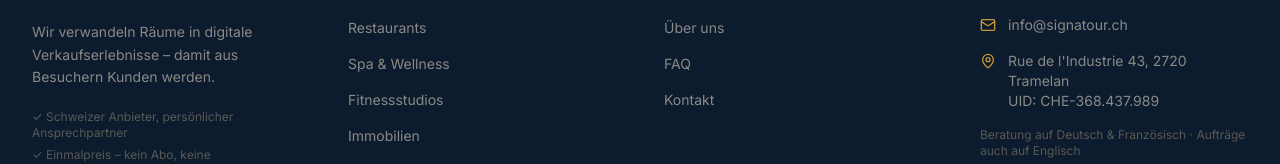
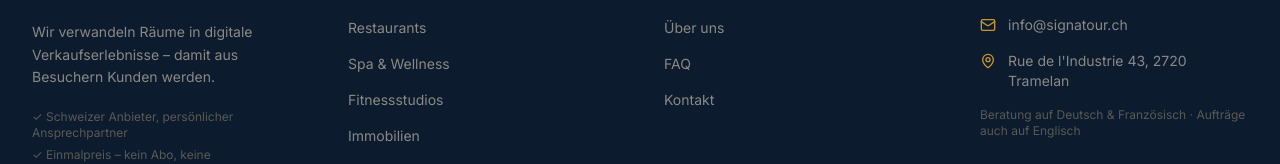
Before and after one commit to cmniggli-cpu/signatour, a Next.js app: page / in a window 1280 px wide. Shown: the part 10804-10968 px from the top of the page. Built offline with nearby package versions, Linux system fonts and the light colour scheme.

Commit message:
Footer: UID wieder entfernt (bleibt nur im Impressum)
Co-Authored-By: Claude Opus 4.8 <noreply@anthropic.com>

```diff
--- a/components/layout/Footer.tsx
+++ b/components/layout/Footer.tsx
@@ -1,6 +1,6 @@
 import Link from 'next/link'
 import { Mail, Phone, MapPin } from 'lucide-react'
-import { CONTACT_EMAIL, CONTACT_PHONE, CONTACT_ADDRESS, CONTACT_UID } from '@/lib/constants'
+import { CONTACT_EMAIL, CONTACT_PHONE, CONTACT_ADDRESS } from '@/lib/constants'
 
 export default function Footer() {
   return (
@@ -74,7 +74,7 @@ export default function Footer() {
               </li>
               <li className="flex items-start gap-3 text-sm text-primary-400">
                 <MapPin className="w-4 h-4 mt-0.5 text-accent-500 shrink-0" />
-                <span>{CONTACT_ADDRESS}<br />UID: {CONTACT_UID}</span>
+                <span>{CONTACT_ADDRESS}</span>
               </li>
               <li className="text-xs text-primary-500">Beratung auf Deutsch & Französisch · Aufträge auch auf Englisch</li>
             </ul>
```
